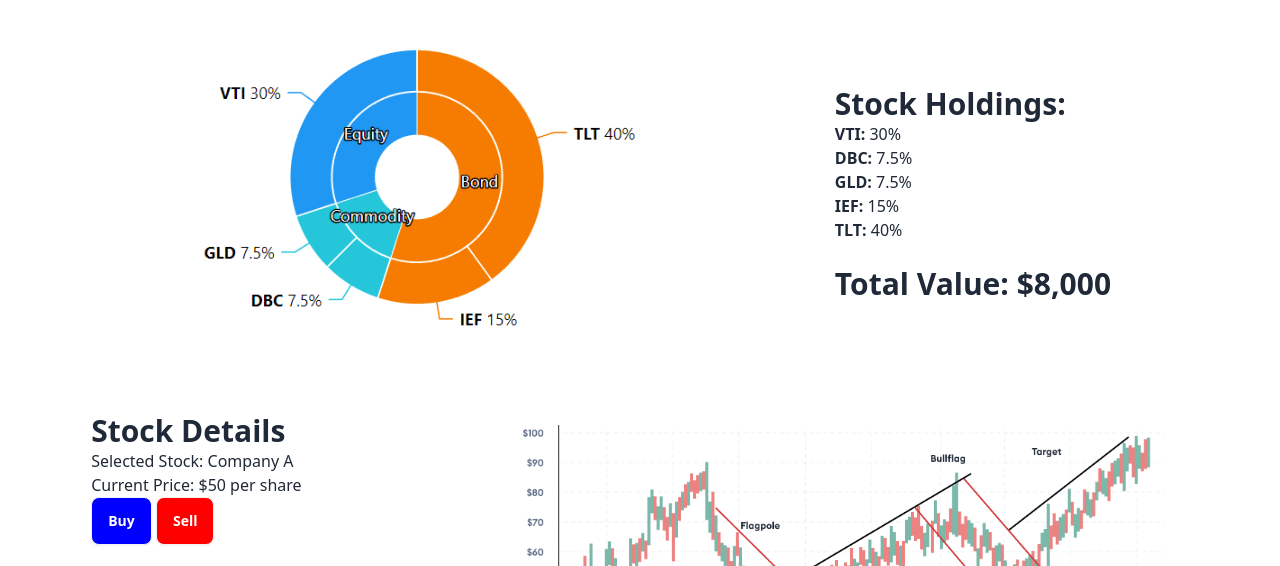
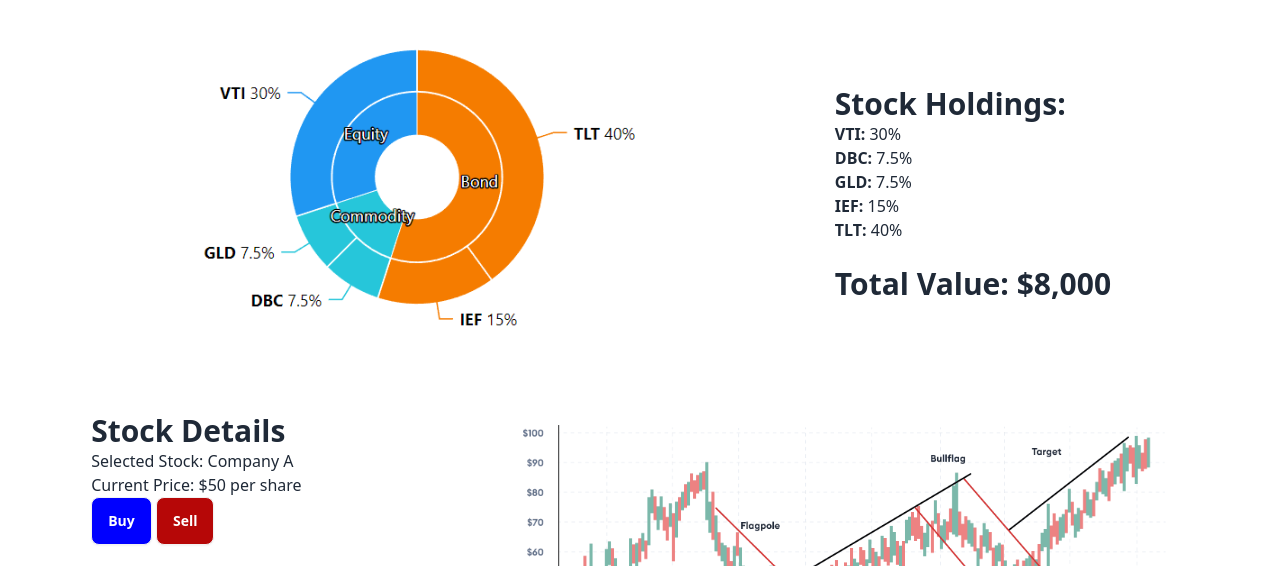
Before and after one commit to jcaoj/INFO3130-Final, a website: page build/docs/Stocks.html in a window 1280 px wide. Shown: the part 210-776 px from the top of the page. Drawn offline with nearby package versions, Linux system fonts and the light colour scheme.

Commit message:
accessibility

```diff
--- a/build/docs/Stocks.html
+++ b/build/docs/Stocks.html
@@ -71,12 +71,7 @@
             <li><a href="Stocks.html"><i class="fa-solid fa-percent"></i>Stocks</a></li>
           </ul>
         </div>
-        <a href="../docs/index.html" class="btn btn-ghost text-xl"
-          ><img
-            class="mx-auto h-auto w-16"
-            src="../Images/BOC.png"
-            alt="Bank of canada logo"
-        /></a>
+        <a href="../docs/index.html" class="btn btn-ghost text-xl"><img class="mx-auto h-auto w-16" src="../Images/BOC.png" alt="Bank of canada logo"/></a>
       </div>
       <div class="navbar-center hidden lg:flex">
         <ul class="menu menu-horizontal px-1">
@@ -145,7 +140,7 @@
           <p class="font-normal">Selected Stock: Company A</p>
           <p class="font-normal">Current Price: $50 per share</p>
           <button id="buyStock" class="btn" style="background-color:blue ; color: white;">Buy</button>
-          <button id="sellStock" class="btn" style="background-color:red ; color: white;">Sell</button>
+          <button id="sellStock" class="btn" style="background-color:rgb(182, 7, 7) ; color: white;">Sell</button>
         </div><br>
 
         <form>
```
Also changed, not shown: build/docs/transfer_funds.html (+1 -1 lines).
